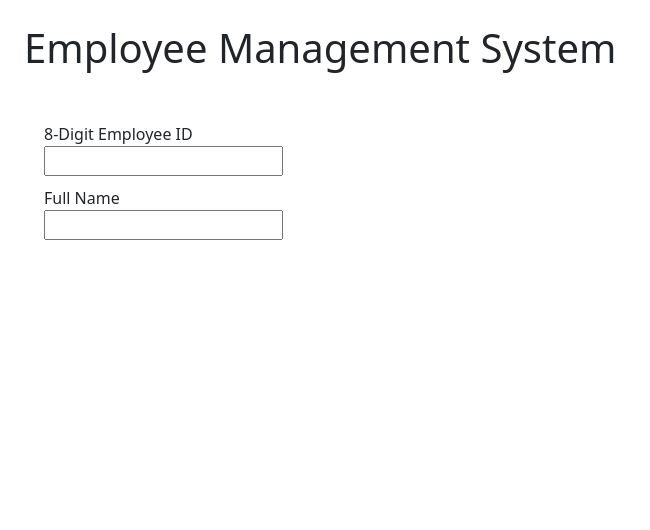
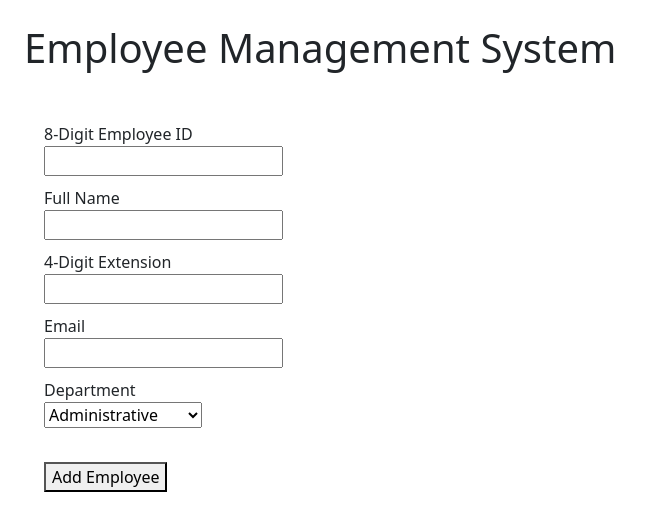
Before and after one commit to nghihai/M6-assignment, a plain HTML site: page index.html in a window 1280 px wide. Shown: the whole page, without its empty margins (0-650 px from the left). Drawn offline with nearby package versions, Linux system fonts and the light colour scheme.

Commit message:
Completed HTML part

```diff
--- a/index.html
+++ b/index.html
@@ -21,6 +21,21 @@
     <input type="text" name="id" id="id" maxlength="8" required><br>
     Full Name <br>
     <input type="text" name="name" id="name" required><br>
+    4-Digit Extension <br>
+    <input type="text" name="ext" id="ext" maxlength="4" required><br>
+    Email <br>
+    <input type="text" name="email" id="email" required><br>
+    Department <br>
+    <select name ="department" id="department ">
+        <option value="administrative">Administrative</option>
+        <option value="engineering">Engineering</option>
+        <option value="executive">Executive</option>
+        <option value="marketing">Marketing</option>
+        <option value="assurance">Quality Assurance</option>
+        <option value="sales">Sales</option>
+    </select> <br><br>
+    <button type="button">Add Employee</button>
+
 
 
 
```
